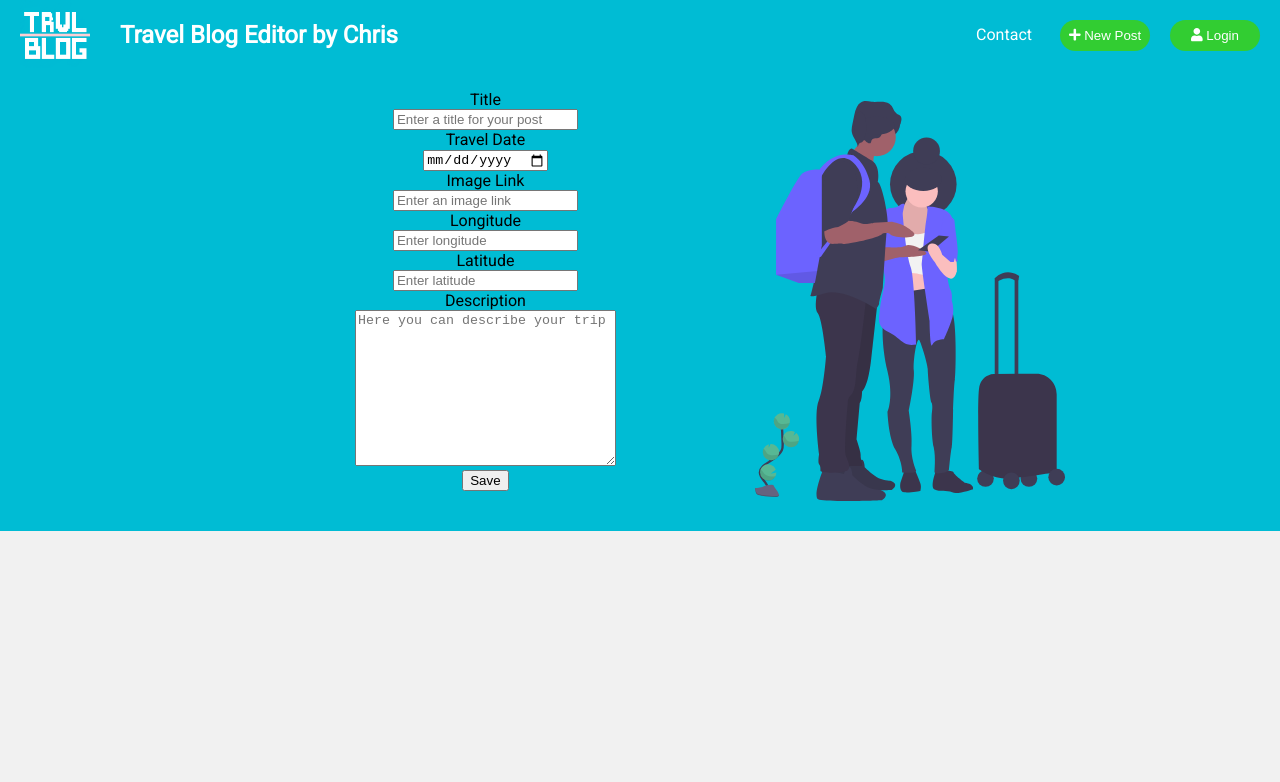
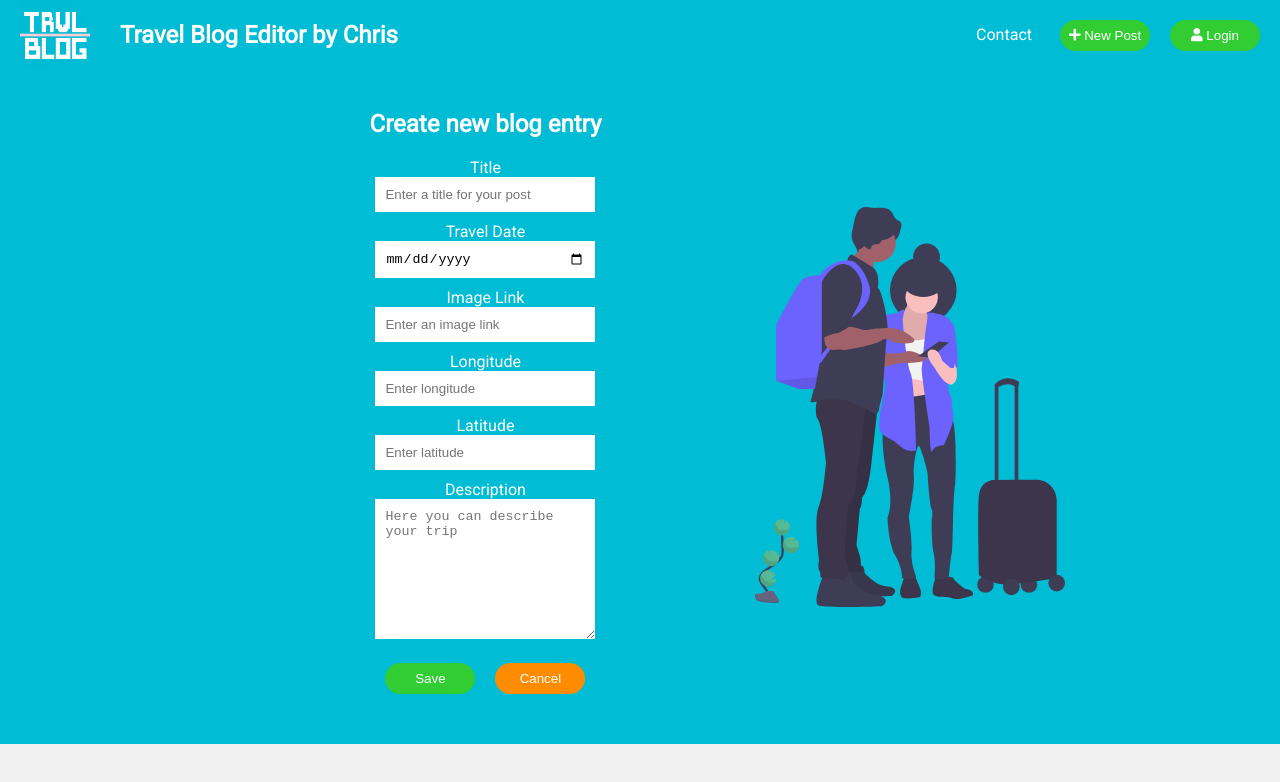
Before and after one commit to EckeEcke/react-app, a React (Create React App) app: page /New in a window 1280 px wide. Shown: the top 782 px of the page. Built offline with nearby package versions, Linux system fonts and the light colour scheme; no server answers; what google-maps-react would draw is missing.

Commit message:
updating design and form

```diff
--- a/src/Components/Contact.js
+++ b/src/Components/Contact.js
@@ -1,16 +1,17 @@
-import chris from "./Images/chris2.png";
+
 import {Component} from "react";
 import Navigation from "./Navigation";
 import illustration from "./Images/contact.svg";
-
+import { FontAwesomeIcon } from '@fortawesome/react-fontawesome'
+import { faEnvelope, faPhone } from '@fortawesome/free-solid-svg-icons'
 
 export class Contactpage extends Component {
     render(){
         return(
             <>
             <Navigation />
-            <br></br>
-            <div style={{backgroundColor:"#00BCD4", width:"100vw", maxWidth:"700px", fontSize:"1.5em", color:"white", margin: "20px auto"}}>
+            <div style={{backgroundColor:"#00BCD4", maxWidth:"100vw", paddingTop:"20px", margin:"0"}}>
+            <div style={{backgroundColor:"#00BCD4", maxWidth:"700px", fontSize:"1.5em", color:"white", margin: "20px auto", paddingBottom:"120px"}}>
 
                 <h2 style={{paddingLeft:"20px", paddingTop:"20px"}}>Contact</h2>
                 <p style={{paddingLeft:"20px", marginBottom:"-20px"}}>
@@ -18,12 +19,16 @@ export class Contactpage extends Component {
                     Zesenstraße 9 <br></br>
                     22301 Hamburg <br></br>
                     <br></br>
-                    Email: eckardt.christian@web.de <br></br>
-                    Phone: 0178 5325488
+                    <FontAwesomeIcon icon={faEnvelope} /> &nbsp; eckardt.christian@web.de <br></br>
+                    <FontAwesomeIcon icon={faPhone} /> &nbsp; 0178 5325488
 
                 </p>
                 <img style={{width: "90vw", maxWidth: "700px"}} src={illustration} alt="contact information"></img>
             </div>
+
+
+            </div>
+
             </>
         )
 
--- a/src/Components/NewPost.js
+++ b/src/Components/NewPost.js
@@ -1,6 +1,7 @@
 import React, {Component} from "react";
 import Navigation from "./Navigation";
 import Travelers from "./Images/travelers.svg";
+import { Link } from 'react-router-dom';
 
 
 export class NewPost extends Component {
@@ -9,34 +10,41 @@ export class NewPost extends Component {
             <>
 
             <Navigation />
+
+
             <div style={{display:"flex", flexDirection:"row", flexWrap:"wrap", alignItems:"center", justifyContent:"center", backgroundColor:"#00BCD4", height:"200%"}}>
 
-            <form style={{backgroundColor:"#00BCD4", padding:"20px", width:"100%", maxWidth: "500px", textAlign:"center", marginBottom:"20px"}}>
+
+
+            <form style={{backgroundColor:"#00BCD4", padding:"20px", width:"100%", maxWidth: "500px", textAlign:"center", marginBottom:"20px", color:"white"}}>
+
+            <h2>Create new blog entry</h2>
                 <label>Title</label>
                 <br></br>
-                <input type="text" placeholder="Enter a title for your post"></input>
+                <input style={{marginBottom:"10px", width: "200px", padding:"10px", borderStyle:"none"}} type="text" placeholder="Enter a title for your post"></input>
                 <br></br>
                 <label>Travel Date</label>
                 <br></br>
-                <input type="date"></input>
+                <input type="date" style={{marginBottom:"10px", width: "200px", padding:"10px", borderStyle:"none"}}></input>
                 <br></br>
                 <label>Image Link</label>
                 <br></br>
-                <input type="url" placeholder="Enter an image link"></input>
+                <input type="url" placeholder="Enter an image link" style={{marginBottom:"10px", width: "200px", padding:"10px", borderStyle:"none"}}></input>
                 <br></br>
                 <label>Longitude</label>
                 <br></br>
-                <input type="number" placeholder="Enter longitude"></input>
+                <input type="number" placeholder="Enter longitude" style={{marginBottom:"10px", width: "200px", padding:"10px", borderStyle:"none"}}></input>
                 <br></br>
                 <label>Latitude</label>
                 <br></br>
-                <input type="number" placeholder="Enter latitude"></input>
+                <input type="number" placeholder="Enter latitude" style={{marginBottom:"10px", width: "200px", padding:"10px", borderStyle:"none"}}></input>
                 <br></br>
                 <label>Description</label>
                 <br></br>
-                <textarea cols="30" rows="10" placeholder="Here you can describe your trip"></textarea>
+                <textarea cols="30" rows="8" placeholder="Here you can describe your trip" style={{marginBottom:"10px", width: "200px", padding:"10px", borderStyle:"none"}}></textarea>
                 <br></br>
-                <input type="submit" value="Save"></input>
+                <input type="submit" value="Save" style={{margin:"10px", padding: "8px", backgroundColor: "#32CD32", borderStyle: "none", borderRadius:"20px", width:"90px", color: "white"}}></input>
+                <Link to="/"><button style={{margin:"10px", padding: "8px", backgroundColor: "#FF8C00", borderStyle: "none", borderRadius:"20px", width:"90px", color: "white"}}>Cancel</button></Link>
 
 
             </form>
```
Also changed, not shown: 1 other file (tests, documents, lock files or other folders).
